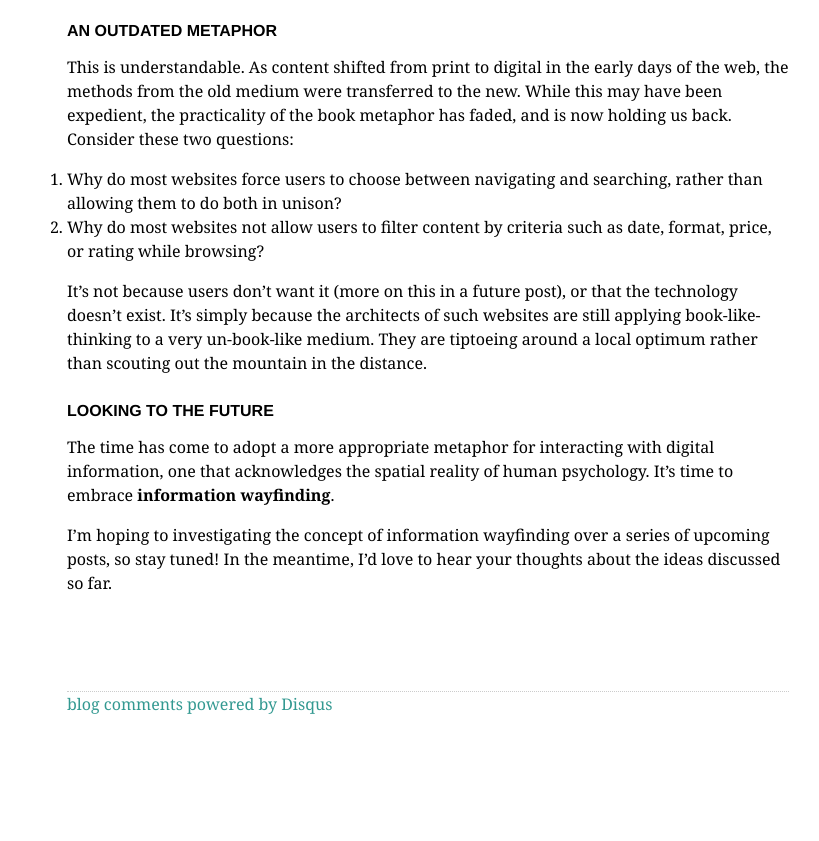
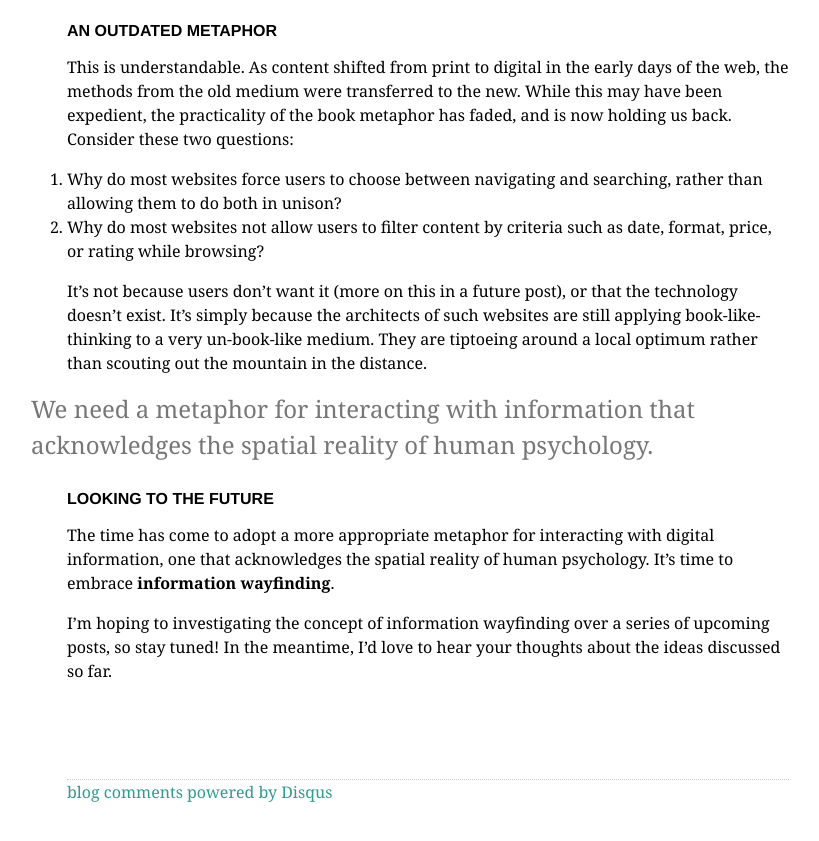
Before and after one commit to SeriouslyInc/tylertate, a Jekyll site: the page built from blog/_posts/2013-02-13-out-with-the-old-in-with-the-older.markdown, in a window 1280 px wide and 900 px high, scrolled down 996 px. Shown: the top 841 px of the window, without its empty margins (288-1107 px from the left). Built offline with Jekyll 4.4.1, drawn with Linux system fonts in a browser that asks for light colours; comment, search, counter and statistics services are not loaded; before the commit the page ends 1808 px from its top, so only the background shows below that.

Commit message:
'Out with the old' blog post.

```diff
--- a/blog/_posts/2013-02-13-out-with-the-old-in-with-the-older.markdown
+++ b/blog/_posts/2013-02-13-out-with-the-old-in-with-the-older.markdown
@@ -32,6 +32,8 @@ This is understandable. As content shifted from print to digital in the early da
 
 It's not because users don't want it (more on this in a future post), or that the technology doesn't exist. It's simply because the architects of such websites are still applying book-like-thinking to a very un-book-like medium. They are tiptoeing around a local optimum rather than scouting out the mountain in the distance.
 
+> We need a metaphor for interacting with information that acknowledges the spatial reality of human psychology.
+
 ### Looking to the future
 The time has come to adopt a more appropriate metaphor for interacting with digital information, one that acknowledges the spatial reality of human psychology. It's time to embrace  **information wayfinding**.
 
```
